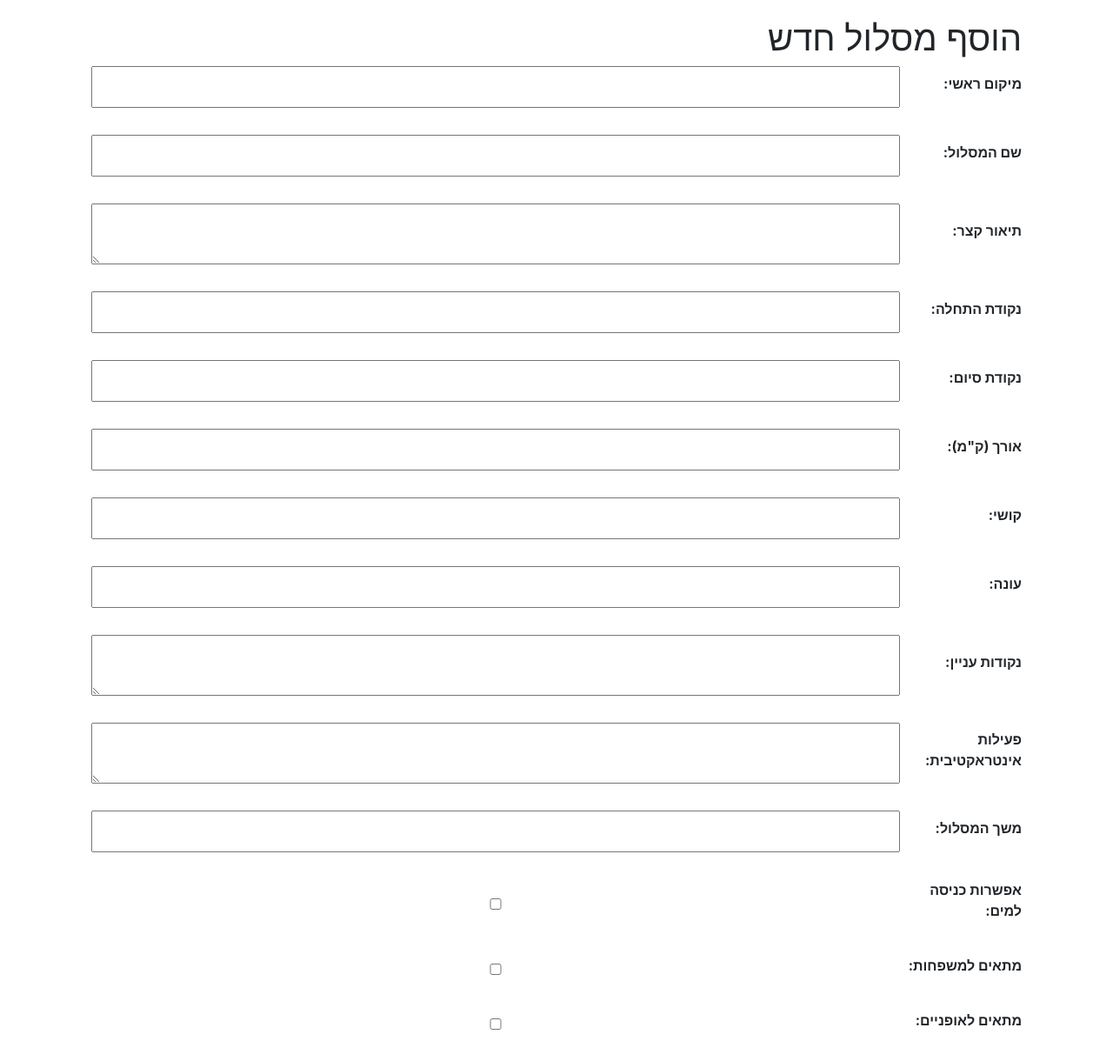
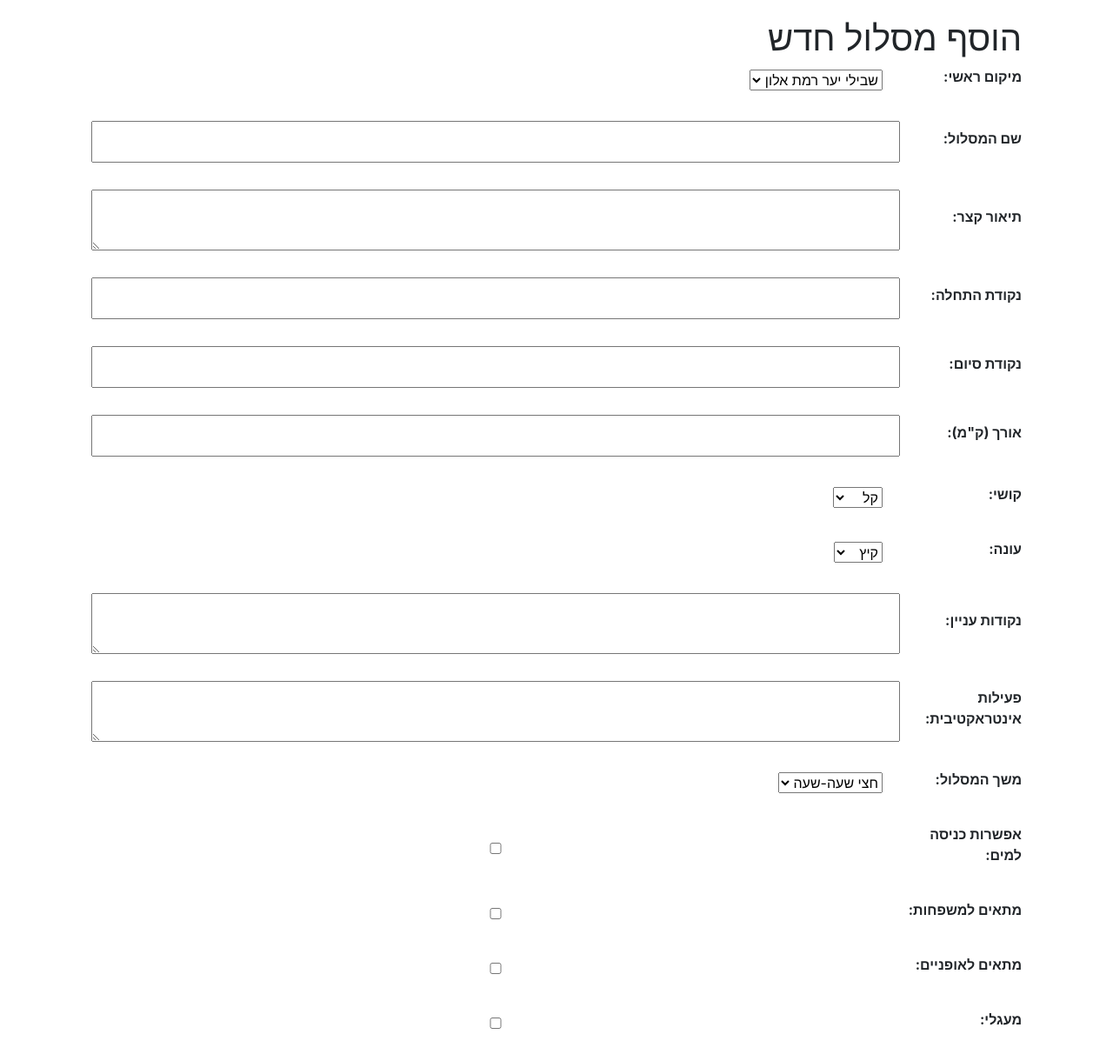
Before and after one commit to shanihamami/Nature-Explorer, a Flask app: page /add_trail in a window 1280 px wide. Shown: the part 66-1286 px from the top of the page at 87% size. Run offline with Flask 3, Linux system fonts and the light colour scheme; the visitor is signed in with stand-in values (Sample User, id 1); some libraries are stand-ins or nearby versions.

Commit message:
update add trail and edit trail forms
update add trail and edit trail forms

```diff
--- a/templates/add_trail.html
+++ b/templates/add_trail.html
@@ -9,7 +9,13 @@
         <form method="POST" action="{{ url_for('add_trail') }}">
             <div class="form-group">
                 <label for="main_location">מיקום ראשי:</label>
-                <input type="text" id="main_location" name="main_location" required>
+                <select id="main_location" name="main_location" required>
+                    <option value="שבילי יער רמת אלון">שבילי יער רמת אלון</option>
+                    <option value="ואדי לטם">ואדי לטם</option>
+                    <option value="גבעת העיזים">גבעת העיזים</option>
+                    <option value="ואדי עובדיה">ואדי עובדיה</option>
+                    <option value="נחל סעדיה">נחל סעדיה</option>
+                </select>
             </div>
             <div class="form-group">
                 <label for="trail_name">שם המסלול:</label>
@@ -33,11 +39,20 @@
             </div>
             <div class="form-group">
                 <label for="difficulty">קושי:</label>
-                <input type="text" id="difficulty" name="difficulty" required>
+                <select id="difficulty" name="difficulty" required>
+                    <option value="קל">קל</option>
+                    <option value="בינוני">בינוני</option>
+                    <option value="קשה">קשה</option>
+                </select>
             </div>
             <div class="form-group">
                 <label for="season">עונה:</label>
-                <input type="text" id="season" name="season" required>
+                <select id="season" name="season" required>
+                    <option value="קיץ">קיץ</option>
+                    <option value="חורף">חורף</option>
+                    <option value="סתיו">סתיו</option>
+                    <option value="אביב">אביב</option>
+                </select>
             </div>
             <div class="form-group">
                 <label for="point_of_interest">נקודות עניין:</label>
@@ -49,7 +64,11 @@
             </div>
             <div class="form-group">
                 <label for="duration">משך המסלול:</label>
-                <input type="text" id="duration" name="duration" required>
+                <select id="duration" name="duration" required>
+                    <option value="חצי שעה-שעה">חצי שעה-שעה</option>
+                    <option value="שעה-שעתיים">שעה-שעתיים</option>
+                    <option value="שעתיים+">שעתיים+</option>
+                </select>
             </div>
             <div class="form-group">
                 <label for="possibility_of_entering_water">אפשרות כניסה למים:</label>
```
Also changed, not shown: templates/edit_trail.html (+23 -4 lines), trails.db.
